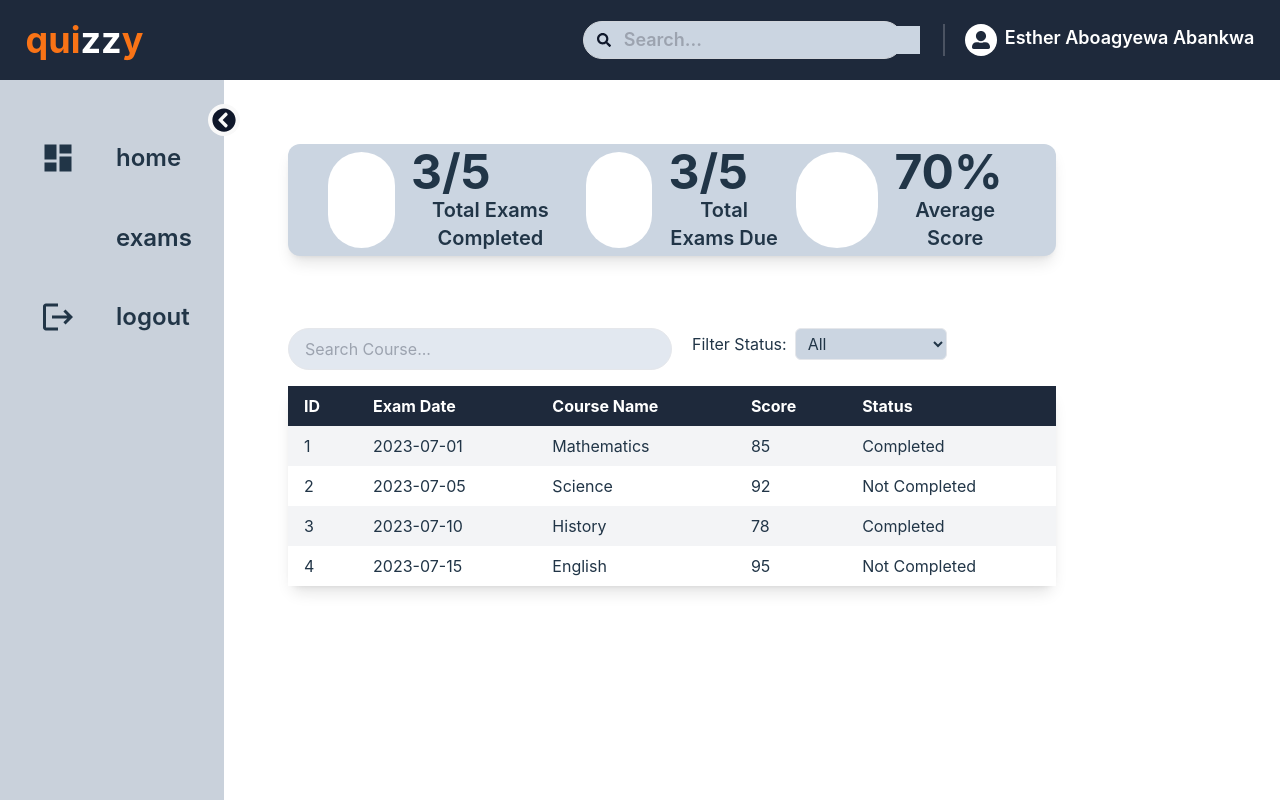
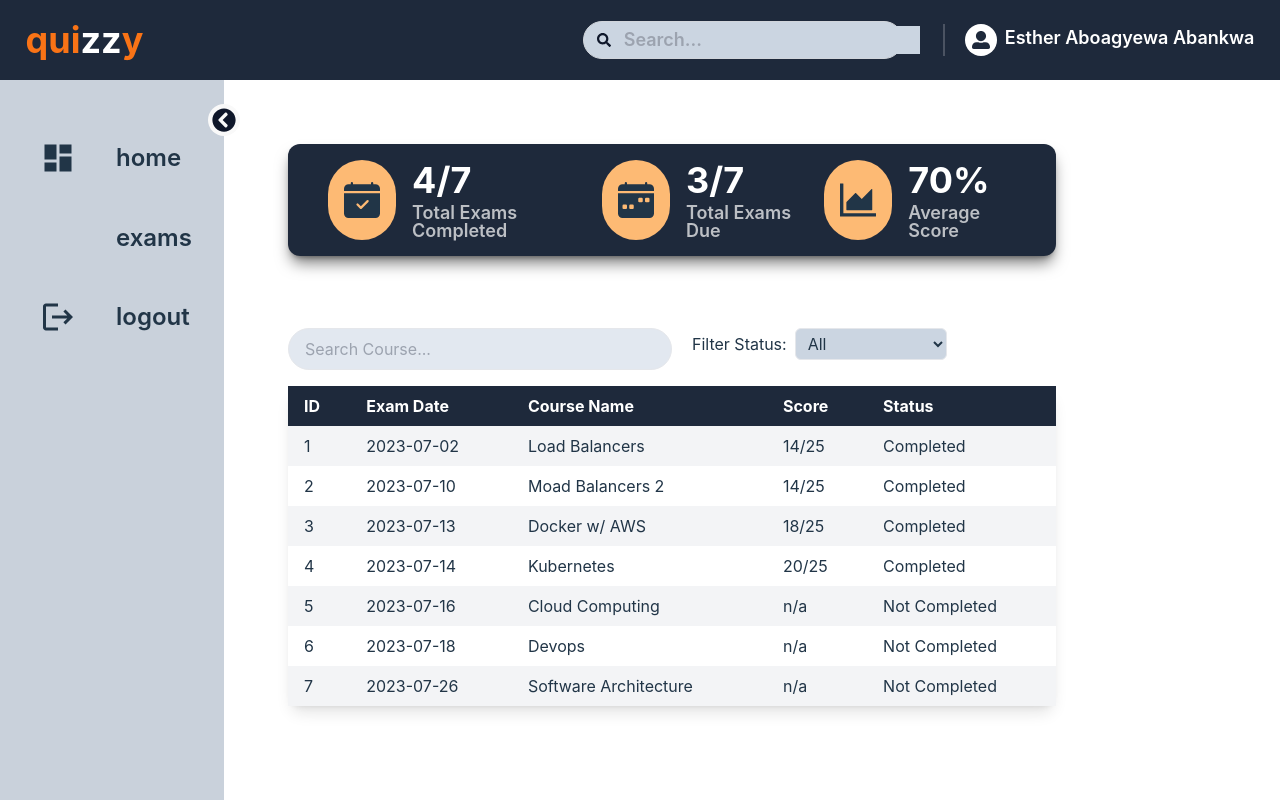
Before and after one commit to es-abab/My-Quiz-App, a React (Vite) app: page /dashboard in a window 1280 px wide. Built offline with nearby package versions, Linux system fonts and the light colour scheme; some icons are missing.

Commit message:
updated ui and spacing

```diff
--- a/package.json
+++ b/package.json
@@ -11,6 +11,7 @@
   },
   "dependencies": {
     "@auth0/auth0-react": "^2.2.0",
+    "@reduxjs/toolkit": "^1.9.5",
     "lottie-web": "^5.12.2",
     "react": "^18.2.0",
     "react-dom": "^18.2.0",
--- a/src/components/Exams.jsx
+++ b/src/components/Exams.jsx
@@ -10,8 +10,8 @@ const Exams = () => {
     navigate('/quiz')
   }
   return (
-    <>
-      <div className="relative my-10 flex justify-between items-center p-10 w-[40vw] h-[15vh]  bg-slate-300 rounded-lg hover:shadow-lg hover:bg-blue-300 cursor-pointer transition duration-300 ease-in"
+    <div className="flex flex-wrap gap-5">
+      <div className="relative my-5 flex justify-between items-center p-10 w-[30vw] h-[15vh]  bg-slate-300 rounded-lg hover:shadow-lg hover:bg-blue-300 cursor-pointer transition duration-300 ease-in"
       onClick={handleQuizStart}
       >
         <div className="">
@@ -20,17 +20,17 @@ const Exams = () => {
         <div className="flex flex-col justify-left w-[60%]">
           <div className="text-2xl text-start font-bold">Cloud computing</div>
           <div className="text-md font-semibold text-left">
-            <span className="mr-2">Time:</span>Unspecified
+            <span className="mr-2">Time:</span>8:00am - 10:00pm
           </div>
           <div className="text-md font-semibold text-left">16th July, 2023</div>
           {/* <div>Exam duration</div> */}
         </div>
-        <div className="absolute bottom-0 right-0 px-5 flex items-center bg-green-600 h-8 rounded-tl-lg rounded-br-lg -md hover:bg-green-800/90 hover:shadow-lg transition duration-200 ease-in font-bold text-white">
+        <div className="absolute bottom-0 right-0 px-5 flex items-center bg-green-600 h-7 rounded-tl-lg rounded-br-lg -md hover:bg-green-800/90 hover:shadow-lg transition duration-200 ease-in font-bold text-sm text-white">
           Click to Start
         </div>
       </div>
 
-      <div className=" relative my-10 flex justify-between items-center p-10 w-[40vw] h-[15vh]  bg-slate-300 rounded-lg hover:shadow-lg hover:bg-blue-300 cursor-pointer transition duration-300 ease-in"
+      <div className=" relative my-5 flex justify-between items-center p-10 w-[30vw] h-[15vh]  bg-slate-300 rounded-lg hover:shadow-lg hover:bg-blue-300 cursor-pointer transition duration-300 ease-in"
       onClick={handleQuizStart}
       >
         <div className="">
@@ -41,15 +41,15 @@ const Exams = () => {
           <div className="text-md font-semibold text-left">
             <span className="mr-2">Time:</span>4:00pm - 6:00pm
           </div>
-          <div className="text-md font-semibold text-left">16th July, 2023</div>
+          <div className="text-md font-semibold text-left">18th July, 2023</div>
           {/* <div>Exam duration</div> */}
         </div>
-        <div className="absolute bottom-0 right-0 px-5 flex items-center bg-green-600 h-8 rounded-tl-lg rounded-br-lg -md hover:bg-green-800/90 hover:shadow-lg transition duration-200 ease-in font-bold text-white">
+        <div className="absolute bottom-0 right-0 px-5 flex items-center bg-green-600 h-7 rounded-tl-lg rounded-br-lg -md hover:bg-green-800/90 hover:shadow-lg transition duration-200 ease-in font-bold text-sm text-white">
           Click to Start
         </div>
       </div>
 
-      <div className="relative my-10 flex justify-between items-center p-10 w-[40vw] h-[15vh]  bg-slate-300 rounded-lg hover:shadow-lg hover:bg-blue-300 cursor-pointer transition duration-300 ease-in"
+      <div className="relative my-5 flex justify-between items-center p-10 w-[30vw] h-[15vh]  bg-slate-300 rounded-lg hover:shadow-lg hover:bg-blue-300 cursor-pointer transition duration-300 ease-in"
       onClick={handleQuizStart}
       >
         <div className="">
@@ -60,14 +60,14 @@ const Exams = () => {
           <div className="text-md font-semibold text-left">
             <span className="mr-2">Time:</span>4:00pm - 6:00pm
           </div>
-          <div className="text-md font-semibold text-left">16th July, 2023</div>
+          <div className="text-md font-semibold text-left">26th July, 2023</div>
           {/* <div>Exam duration</div> */}
         </div>
-        <div className="absolute bottom-0 right-0 px-5 flex items-center bg-green-600 h-8 rounded-tl-lg rounded-br-lg -md hover:bg-green-800/90 hover:shadow-lg transition duration-200 ease-in font-bold text-white">
+        <div className="absolute bottom-0 right-0 px-5 flex items-center bg-green-600 h-7 rounded-tl-lg rounded-br-lg -md hover:bg-green-800/90 hover:shadow-lg transition duration-200 ease-in font-bold text-sm text-white">
           Click to Start
         </div>
       </div>
-    </>
+    </div>
   );
 };
 
--- a/src/components/ExamsCompleted.jsx
+++ b/src/components/ExamsCompleted.jsx
@@ -10,19 +10,19 @@ const ExamsCompleted = () => {
     navigate('/quiz')
   }
   return (
-    <>
-      <div className="relative my-10 flex justify-between items-center p-10 w-[40vw] h-[15vh]  bg-slate-300 rounded-lg hover:shadow-lg  cursor-pointer transition duration-300 ease-in"
+    <div className="flex flex-wrap gap-5">
+      <div className="relative my-5 flex justify-between items-center p-10 w-[30vw] h-[15vh]  bg-slate-300 rounded-lg hover:shadow-lg  cursor-pointer transition duration-300 ease-in"
     //   onClick={handleQuizStart}
       >
         <div className="">
           <BsCloudsFill size={"84"} />
         </div>
         <div className="flex flex-col justify-left w-[60%]">
-          <div className="text-2xl text-start font-bold">Cloud computing</div>
+          <div className="text-2xl text-start font-bold">Kubernetes</div>
           <div className="text-xl font-semibold text-left">
             <span className="mr-2 font-bold">Score:</span>20/25
           </div>
-          <div className="text-md font-semibold text-left">16th July, 2023</div>
+          <div className="text-md font-semibold text-left">14th July, 2023</div>
           {/* <div>Exam duration</div> */}
         </div>
         <div className="absolute bottom-0 right-0 px-5 flex items-center bg-slate-500 h-8 rounded-tl-lg rounded-br-lg -md  hover:shadow-lg transition duration-200 ease-in font-bold text-white">
@@ -30,18 +30,18 @@ const ExamsCompleted = () => {
         </div>
       </div>
 
-      <div className=" relative my-10 flex justify-between items-center p-10 w-[40vw] h-[15vh]  bg-slate-300 rounded-lg hover:shadow-lg  cursor-pointer transition duration-300 ease-in"
+      <div className=" relative my-5 flex justify-between items-center p-10 w-[30vw] h-[15vh]  bg-slate-300 rounded-lg hover:shadow-lg  cursor-pointer transition duration-300 ease-in"
     //   onClick={handleQuizStart}
       >
         <div className="">
           <BiSolidNetworkChart size={"84"} />
         </div>
         <div className="w-[60%] flex flex-col justify-left">
-          <div className="text-2xl text-start font-bold">Devops</div>
+          <div className="text-2xl text-start font-bold">Docker w/ AWS</div>
           <div className="text-xl font-semibold text-left">
             <span className="mr-2 font-bold">Score:</span>18/25
           </div>
-          <div className="text-md font-semibold text-left">16th July, 2023</div>
+          <div className="text-md font-semibold text-left">13th July, 2023</div>
           {/* <div>Exam duration</div> */}
         </div>
         <div className="absolute bottom-0 right-0 px-5 flex items-center bg-slate-500 h-8 rounded-tl-lg rounded-br-lg -md  hover:shadow-lg transition duration-200 ease-in font-bold text-white">
@@ -49,25 +49,43 @@ const ExamsCompleted = () => {
         </div>
       </div>
 
-      <div className="relative my-10 flex justify-between items-center p-10 w-[40vw] h-[15vh]  bg-slate-300 rounded-lg hover:shadow-lg  cursor-pointer transition duration-300 ease-in"
+      <div className="relative my-5 flex justify-between items-center p-10 w-[30vw] h-[15vh]  bg-slate-300 rounded-lg hover:shadow-lg  cursor-pointer transition duration-300 ease-in"
     //   onClick={handleQuizStart}
       >
         <div className="">
           <MdApps size={"84"} />
         </div>
         <div className="w-[60%] flex flex-col justify-left">
-          <div className="text-2xl text-start font-bold">Software Architecture</div>
+          <div className="text-2xl text-start font-bold">Load Balancers 2</div>
           <div className="text-xl font-semibold text-left">
             <span className="mr-2 font-bold">Score:</span>14/25
           </div>
-          <div className="text-md font-semibold text-left">16th July, 2023</div>
+          <div className="text-md font-semibold text-left">10th July, 2023</div>
           {/* <div>Exam duration</div> */}
         </div>
         <div className="absolute bottom-0 right-0 px-5 flex items-center bg-slate-500 h-8 rounded-tl-lg rounded-br-lg -md  hover:shadow-lg transition duration-200 ease-in font-bold text-white">
           Completed
         </div>
       </div>
-    </>
+      <div className="relative my-5 flex justify-between items-center p-10 w-[30vw] h-[15vh]  bg-slate-300 rounded-lg hover:shadow-lg  cursor-pointer transition duration-300 ease-in"
+    //   onClick={handleQuizStart}
+      >
+        <div className="">
+          <MdApps size={"84"} />
+        </div>
+        <div className="w-[60%] flex flex-col justify-left">
+          <div className="text-2xl text-start font-bold">Load Balancers</div>
+          <div className="text-xl font-semibold text-left">
+            <span className="mr-2 font-bold">Score:</span>14/25
+          </div>
+          <div className="text-md font-semibold text-left">2nd July, 2023</div>
+          {/* <div>Exam duration</div> */}
+        </div>
+        <div className="absolute bottom-0 right-0 px-5 flex items-center bg-slate-500 h-8 rounded-tl-lg rounded-br-lg -md  hover:shadow-lg transition duration-200 ease-in font-bold text-white">
+          Completed
+        </div>
+      </div>
+    </div>
   );
 };
 
--- a/src/components/QuizPage.jsx
+++ b/src/components/QuizPage.jsx
@@ -97,7 +97,7 @@ const QuizPag = ({endQuiz}) => {
   return (
     <div>
       <Navbar timeRemaining={timeRemaining} onSubmit={handleSubmit} />
-      <div className="ml-[10vw] border-b-2 border-b-white/50 my-5 w-[50vw]">
+      <div className="ml-[10vw] border-b-2 border-b-white/50 my-5 w-[40vw]">
         {questions.map((question) => (
           <Question
             key={question.id} // Add a unique key to each Question component
--- a/src/components/ScoreTable.jsx
+++ b/src/components/ScoreTable.jsx
@@ -10,32 +10,57 @@ const ScoreTable = () => {
   const data = [
     {
       key: "1",
-      dateTaken: "2023-07-01",
-      course: "Mathematics",
-      score: "85",
+      dateTaken: "2023-07-02",
+      course: "Load Balancers",
+      score: "14/25",
       status: "Completed",
     },
     {
       key: "2",
-      dateTaken: "2023-07-05",
-      course: "Science",
-      score: "92",
-      status: "Not Completed",
+      dateTaken: "2023-07-10",
+      course: "Moad Balancers 2",
+      score: "14/25",
+      status: "Completed",
     },
     {
       key: "3",
-      dateTaken: "2023-07-10",
-      course: "History",
-      score: "78",
+      dateTaken: "2023-07-13",
+      course: "Docker w/ AWS",
+      score: "18/25",
       status: "Completed",
     },
     {
       key: "4",
-      dateTaken: "2023-07-15",
-      course: "English",
-      score: "95",
+      dateTaken: "2023-07-14",
+      course: "Kubernetes",
+      score: "20/25",
+      status: "Completed",
+    },
+    {
+      key: "5",
+      dateTaken: "2023-07-16",
+      course: "Cloud Computing",
+      score: "n/a",
       status: "Not Completed",
     },
+    {
+      key: "6",
+      dateTaken: "2023-07-18",
+      course: "Devops",
+      score: "n/a",
+      status: "Not Completed",
+    },
+    {
+      key: "7",
+      dateTaken: "2023-07-26",
+      course: "Software Architecture",
+      score: "n/a",
+      status: "Not Completed",
+    },
+
+
+
+
     // Add more data as needed
   ];
 
--- a/src/components/Scoreboard.jsx
+++ b/src/components/Scoreboard.jsx
@@ -9,13 +9,13 @@
 // export default Scoreboard
 
 
-import React from 'react';
+import React, { useState } from 'react';
 import Timer from './Timer';
 import Navbar from './NavBar';
 
 // const Scoreboard = ({ totalQuestions, answeredQuestions, unansweredQuestions }) => {
 
-const Scoreboard = () => {
+const Scoreboard = ({status}) => {
   // Calculate the number of pending questions
 //   const pendingQuestions = totalQuestions - answeredQuestions - unansweredQuestions;
 
@@ -29,19 +29,20 @@ const Scoreboard = () => {
     }
     return grid;
   };
+  const [answerStatus, setAnswerStatus] = useState('answered')
 
   const grid = generateGrid(5, 5); // 5 rows and 5 columns
 
   return (
     <div className='w-[30vw]'>
         {/* <Timer /> */}
-    <Navbar />
+    {/* <Navbar />   */}
 
-    <div className=" fixed top-[150px] right-[130px] h-[28rem] w-[20rem] shadow-md h-[50vh] px-10 py-5 rounded-lg bg-slate-800">
+    <div className=" absolute top-[150px] right-[130px] h-[28rem] w-[20rem] shadow-md h-[50vh] px-10 py-5 rounded-lg bg-slate-800">
       <h2 className='mb-5 text-2xl text-white font-bold'>Score Board</h2>
       <div className="grid grid-cols-5 gap-2">
         {grid.map((index) => (
-          <div key={index} className="grid-item w-10 h-10 flex items-center justify-center bg-gray-200 border border-gray-300 rounded-full cursor-pointer">
+          <div key={index} className={`grid-item w-10 h-10 flex items-center justify-center ${answerStatus === 'not answered' ? (' bg-gray-200 border border-gray-300'): ('bg-orange-300 border-orange-500')} bg-gray-200 border border-gray-300 rounded-full cursor-pointer`}>
             {index + 1}
           </div>
         ))}
--- a/src/data/questions.js
+++ b/src/data/questions.js
@@ -4,119 +4,139 @@ export const questions = [
         question: 'Is the sky blue?',
         options: ['True', 'False'],
         correctAnswer: 'True',
+        status: 'not answered',
     },
     {   id: 2,
         question: ' Is the Earth flat?',
         options: ['True', 'False'],
         correctAnswer: 'False',
+        status: 'not answered',
     },
     {
         id: 3,
         question: 'Is water a solid at room temperature?',
         options: ['True', 'False'],
         correctAnswer: 'False',
+        status: 'not answered',
     },
     {
         id: 4,
         question: 'Is the sun the center of our solar system?',
         options: ['True', 'False'],
         correctAnswer:'True',
+        status: 'not answered',
     },
     {
         id: 5,
         question: 'Are all birds able to fly?',
         options: ['True', 'False'],
         correctAnswer: 'False',
+        status: 'not answered',
     },
     {
         id: 6,
         question: 'Is the capital of Japan Tokyo?',
         options: ['True', 'False'],
         correctAnswer: 'True',
+        status: 'not answered',
     },
     {
         id: 7,
         question: 'Are diamonds made from coal?',
         options: ['True', 'False'],
         correctAnswer: 'False',
+        status: 'not answered',
     },
     {
         id: 8,
         question: 'Is the Statue of Liberty located in Los Angeles?',
         options: ['True', 'False'],
         correctAnswer: 'False',
+        status: 'not answered',
     },
     {
         id: 9,
         question: 'Are whales considered mammals?',
         options: ['True', 'False'],
         correctAnswer: 'True',
+        status: 'not answered',
     },
     {
         id: 10,
         question: 'Is Pluto considered a planet?',
         options: ['True', 'False'],
         correctAnswer: 'False',
+        status: 'not answered',
     },
     {
         id: 11,
         question: 'What is the chemical symbol for water?',
         options: ['CO2', 'O3', 'K20', 'H2O'],
         correctAnswer: 'H2O',
+        status: 'not answered',
     },
     {
         id: 12,
         question: 'Which planet is known as the "Red Planet"?',
         options: ['Earth', 'Venus', 'Mars', 'Jupiter'],
         correctAnswer: 'Mars',
+        status: 'not answered',
     },
     {
         id: 13,
         question: 'What is the largest mammal on Earth?',
         options: ['Elephant', 'Blue Whale', 'Giraffe', 'Lion'],
         correctAnswer: 'Paris',
+        status: 'not answered',
     },
     {
         id: 14,
         question: 'Who is the author of the Harry Potter book series?',
         options: ['J.R.R Tolkein', 'J.K Rowling', 'George R.R. Martin', 'Stephen King'],
         correctAnswer: 'J.K. Rowling',
+        status: 'not answered',
     },
     {
         id: 15,
         question: 'Which country is known as the "Land of the Rising Sun"?',
         options: ['China', 'Japan', 'South Korea', 'Thailand'],
         correctAnswer: 'Japan',
+        status: 'not answered',
     },
     {
         id: 16,
         question: 'Which instrument is known as the "King of Instruments"?',
         options: ['Violin', 'Piano', 'Guitar', 'Flute'],
         correctAnswer: 'Piano',
+        status: 'not answered',
     },
     {
         id: 17,
         question: 'Who painted the Mona Lisa?',
         options: ['Vincent van Gogh', 'Leanardo da Vinci', 'Michelangela', 'Pablo Picasso'],
         correctAnswer: 'Leonardo da Vinci',
+        status: 'not answered',
     },
     {
         id: 18,
         question: 'Which gas do plants absorb during photosynthesis?',
         options: ['Oxygen', 'Nitrogen', 'Carbon Dioxide', 'Hydrogen'],
         correctAnswer: 'Carbon Dioxide',
+        status: 'not answered',
     },
     {
         id: 19,
         question: 'Which of the following is not a primary color?',
         options: ['Red', 'Green', 'Blue', 'Yellow'],
         correctAnswer: 'Green',
+        status: 'not answered',
     },
     {
         id: 20,
         question: 'Which of the following are programming languages?',
         options: ['Python', 'Cobra', 'Bash', 'Solidity'],
         correctAnswer: 'Cobra',
+        status: 'not answered',
     },
     // Add more questions here...
   ];
--- a/src/pages/Dashboard.jsx
+++ b/src/pages/Dashboard.jsx
@@ -5,6 +5,9 @@ import animationData from "../assets/animation/data.json";
 import Nav from "../components/Nav";
 import SideNav from "../components/SideNav";
 import ScoreTable from "../components/ScoreTable";
+import { SlCalender} from 'react-icons/sl'
+import { BsFillCalendarCheckFill, BsFillCalendarWeekFill } from 'react-icons/bs'
+import { AiOutlineAreaChart } from 'react-icons/ai'
 
 const Dashboard = () => {
   const animationContainer = useRef(null);
@@ -33,30 +36,30 @@ const Dashboard = () => {
         <div className="p-16 w-[70vw]">
           <div className="flex flex-col gap-8">
             <div className="flex flex-col gap-5">
-              <div className=" flex items-center justify-between px-10 gap-4 mb-10 bg-slate-300 w-full h-28 rounded-xl shadow-lg p-4">
+              <div className=" flex items-center justify-between px-10 gap-4 mb-10 bg-slate-800 w-full h-28 rounded-xl shadow-lg shadow-black/50 p-4">
                 <div className=" flex items-center justify-center gap-4">
-                  <div className="w-24 h-24 bg-white rounded-full"></div>
+                  <div className="w-20 h-20 flex items-center justify-center font-bold text-4xl bg-orange-300 rounded-full"><BsFillCalendarCheckFill /></div>
                   <div className="flex flex-col justify-start items-start">
-                    <span className="font-bold text-5xl">3/5</span>
-                    <span className="font-semibold text-xl">
+                    <span className="font-bold text-4xl text-white">4/7</span>
+                    <span className="font-semibold text-lg text-left leading-none mt-1 text-white/70">
                       Total Exams Completed
                     </span>
                   </div>
                 </div>
                 <div className=" flex items-center justify-center gap-4">
-                  <div className="w-24 h-24 bg-white rounded-full"></div>
+                  <div className="w-20 h-20 flex items-center justify-center font-bold text-4xl bg-orange-300 rounded-full"><BsFillCalendarWeekFill /></div>
                   <div className="flex flex-col justify-start items-start">
-                    <span className="font-bold text-5xl">3/5</span>
-                    <span className="font-semibold text-xl">
+                    <span className="font-bold text-4xl text-white">3/7</span>
+                    <span className="font-semibold text-lg text-left leading-none mt-1 text-white/70">
                       Total Exams Due
                     </span>
                   </div>
                 </div>
                 <div className=" flex items-center justify-center gap-4">
-                  <div className="w-24 h-24 bg-white rounded-full"></div>
+                  <div className="w-20 h-20 bg-orange-300 rounded-full flex items-center justify-center font-bold text-5xl"><AiOutlineAreaChart /></div>
                   <div className="flex flex-col justify-start items-start">
-                    <span className="font-bold text-5xl">70%</span>
-                    <span className="font-semibold text-xl">Average Score</span>
+                    <span className="font-bold text-4xl text-white">70%</span>
+                    <span className="font-semibold text-lg text-left leading-none mt-1 text-white/70">Average Score</span>
                   </div>
                 </div>
               </div>
--- a/src/pages/LoginPage.jsx
+++ b/src/pages/LoginPage.jsx
@@ -57,7 +57,7 @@ const LoginPage = () => {
       <BlobAnimation />
       </div>
 
-      <div className=" absolute top-54 right- z-1 w-[15vw] h-[20vw]">
+      <div className=" absolute top-64 right- z-1 w-[15vw] h-[20vw]">
       <BlobAnimation />
       </div>
     <div className="z-10">
--- /dev/null
+++ b/src/redux/store.js
@@ -0,0 +1,10 @@
+// src/redux/store.js
+
+import { configureStore } from '@reduxjs/toolkit';
+import rootReducer from './reducers';
+
+const store = configureStore({
+  reducer: rootReducer,
+});
+
+export default store;
```
Also changed, not shown: 1 other file (tests, documents, lock files or other folders).
